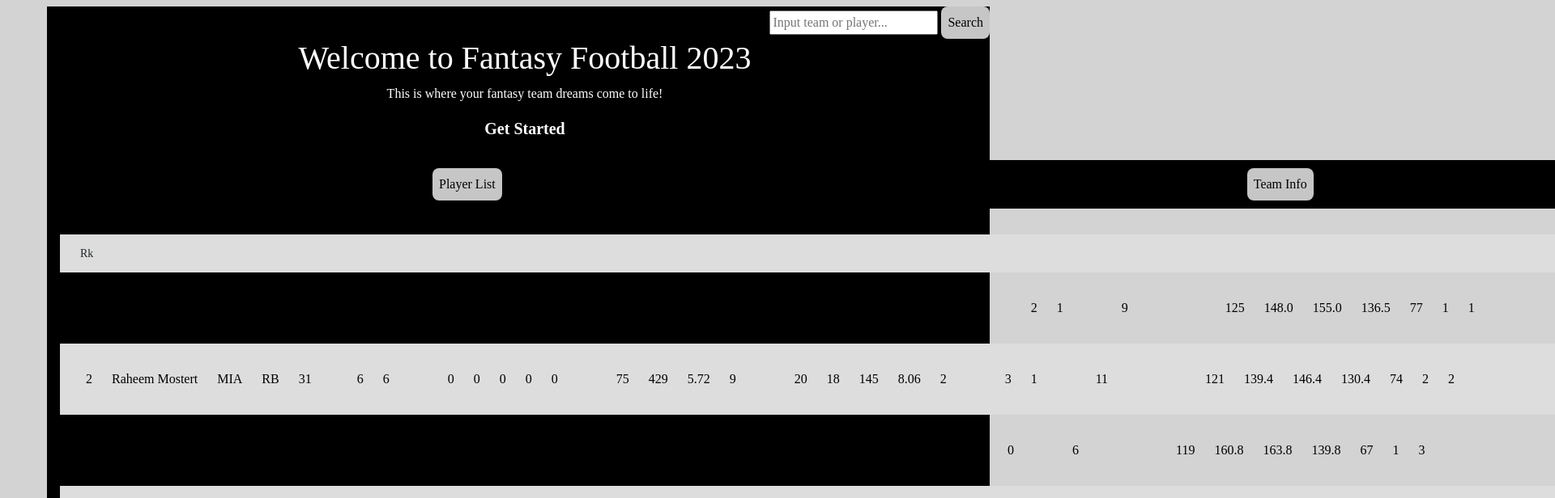
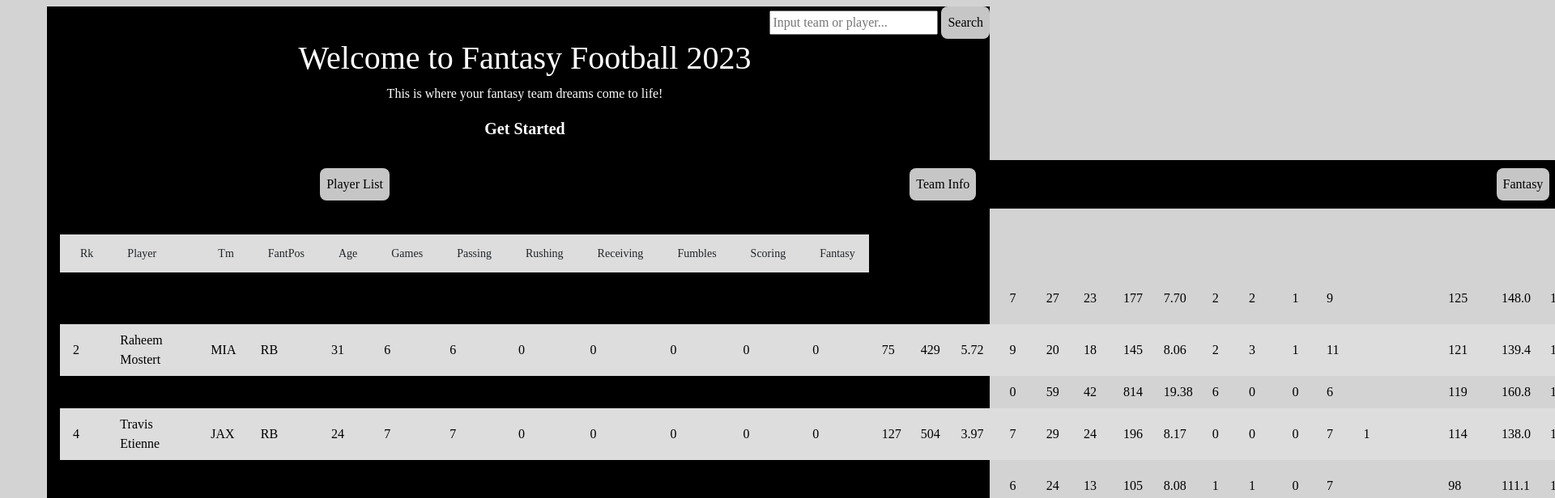
Before and after one commit to info340b-au23/project-MinHeo1, a React (Create React App) app: page / in a window 1280 px wide. Both pictures are taken after a click on the button "Fantasy". Shown: the top 616 px of the page at 81% size, 1920 px wide, since content can reach past the window. Built offline with nearby package versions, Linux system fonts and the light colour scheme.

Commit message:
deleted unneded comments

```diff
--- a/src/Components/Sort.js
+++ b/src/Components/Sort.js
@@ -68,24 +68,13 @@ function SortButton(props) {
     </button>
   );
 }
-
-// function StatRow(statObj) {
-//   const statArray = [];
-//   for (const stat in statObj) {
-//     statArray.push(<td key={stat}>{statObj[stat]}</td>);
-//   }
-//   return statArray;
-// }
-
 function StatRow(statObj) {
   const renderStat = (statObj) => {
     return Object.entries(statObj).map(([key, value]) => {
       if (typeof value === 'object') {
         // If the value is an object, recursively render its contents
         return (
-          <React.Fragment key={key}>
-            <td key={key}>{renderStat(value)}</td>
-          </React.Fragment>
+          renderStat(value)
         );
       } else {
         // If the value is not an object, render a single <td>
@@ -97,68 +86,4 @@ function StatRow(statObj) {
   return renderStat(statObj);
 }
 
-
-
-// return (
-//   <table>
-//     <thead>
-//       <tr>
-//         <th onClick={() => handleSort('rank')}>Rank</th>
-//         <th onClick={() => handleSort('player')}>Player</th>
-//         <th onClick={() => handleSort('team')}>Tm</th>
-//         <th onClick={() => handleSort('position')}>FantPos</th>
-//         <th onClick={() => handleSort('age')}>Age</th>
-//         <th onClick={() => handleSort('Passing Completion')}>PassingCmp</th>
-//         <th onClick={() => handleSort('Passing Attempted')}>PassingAtt</th>
-//         <th onClick={() => handleSort('Passing Yards')}>PassingYds</th>
-//         <th onClick={() => handleSort('Passing Touchdown')}>PassingTD</th>
-//         <th onClick={() => handleSort('Passing Interceptions')}>PassingInt</th>
-//         <th onClick={() => handleSort('Rushing Attempted')}>RushingAtt</th>
-//         <th onClick={() => handleSort('Rushing Yards')}>RushingYds</th>
-//         <th onClick={() => handleSort('Rushing Touchdown')}>RushingTD</th>
-//         <th onClick={() => handleSort('Receiving Targets')}>ReceivingTgt</th>
-//         <th onClick={() => handleSort('Receiving Receptions')}>ReceivingRec</th>
-//         <th onClick={() => handleSort('Receiving Yards')}>ReceivingYds</th>
-//         <th onClick={() => handleSort('Receiving Touchdowns')}>ReceivingTD</th>
-//         <th onClick={() => handleSort('Fumbles')}>Fumbles</th>
-//         <th onClick={() => handleSort('Fumbles Lost')}>FumblesLost</th>
-//         <th onClick={() => handleSort('Scoring Touchdowns')}>ScoringTD</th>
-//         <th onClick={() => handleSort('Fantasy Points')}>FantasyPts</th>
-//         <th onClick={() => handleSort('Fantasy PPR')}>FantasyPPR</th>
-//         <th onClick={() => handleSort('Fantasy VBD')}>FantasyVBD</th>
-//         <th onClick={() => handleSort('Fantasy DKPt')}>FantasyDKPt</th>
-//         <th onClick={() => handleSort('Fantasy FDPt')}>FantasyFDPt</th>
-//         <th onClick={() => handleSort('Fantasy VBD')}>FantasyVBD</th>
-//         <th onClick={() => handleSort('Fantasy Position Rank')}>Position Rank</th>
-//         <th onClick={() => handleSort('Fantasy Overall Rank')}>Overall Rank</th>
-//       </tr>
-//     </thead>
-//     <tbody>
-//       {sorted.map((value, index) => (
-//         <tr key={index}>
-//           <td>{value.rank}</td>
-//           {/* add more depending on value. just do <td>{value.___}</td>. need dataset to add to it */}
-//         </tr>
-//       ))}
-//     </tbody>
-//   </table>
-// );
-
-
-// const sorted = [...props.data].sort((a, b) => {
-//   if (startSort.direction === 'ascending') {
-//     return a[startSort.key] > b[startSort.key] ? 1 : -1;
-//   } else {
-//     return a[startSort.key] < b[startSort.key] ? 1 : -1;
-//   }
-// });
-
-// const handleSort = (key) => {
-//   let direction = 'ascending';
-//   if (startSort.key === key && startSort.direction === 'ascending') {
-//     direction = 'descending';
-//   }
-//   setSort({key, direction});
-// };
-
 export default Sort;
```
